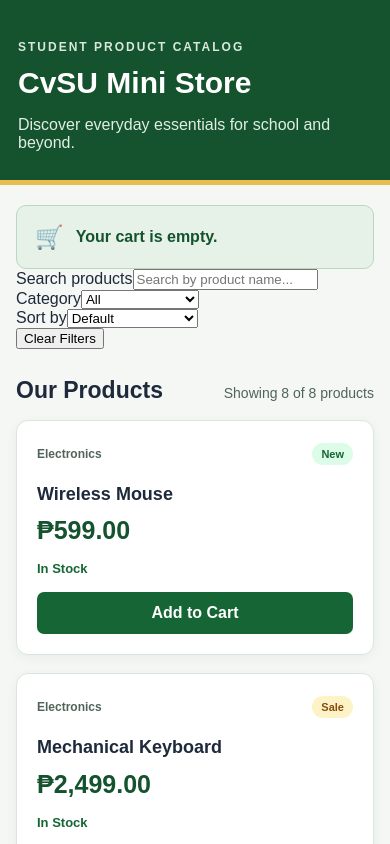
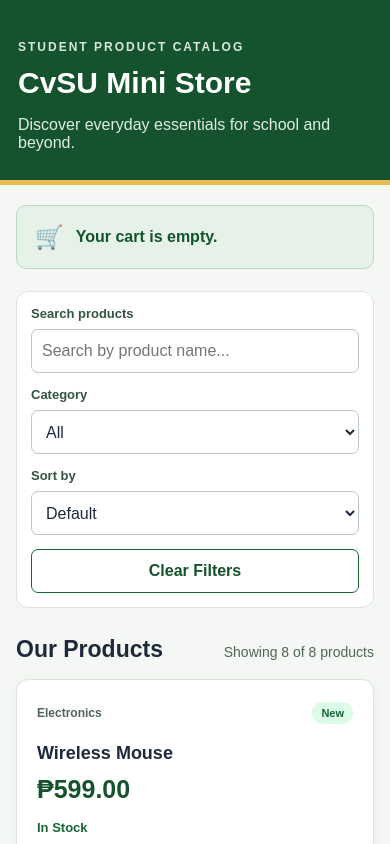
Before and after one commit to DimaculanganKateLynn2-2/Lab-4-product-catalog, a React (Vite) app: page / in a window 390 px wide. Shown: the top 844 px of the page. Built offline with nearby package versions, Linux system fonts and the light colour scheme.

Commit message:
Style responsive search controls and empty results

```diff
--- a/src/App.css
+++ b/src/App.css
@@ -148,3 +148,45 @@ footer {
   .store-header { padding: 28px 18px; }
   .container { padding: 20px 16px 32px; }
 }
+
+/* Lab 4: controlled search and filter controls */
+.search-bar {
+  display: grid;
+  grid-template-columns: minmax(0, 1.5fr) minmax(0, 1fr) minmax(0, 1.2fr) auto;
+  align-items: end;
+  gap: 14px;
+  margin-top: 22px;
+  padding: 18px;
+  background: #fff;
+  border: 1px solid #dbe5dc;
+  border-radius: 12px;
+}
+.filter-field { display: flex; flex-direction: column; gap: 8px; min-width: 0; }
+.filter-field label { font-size: 13px; font-weight: bold; color: #345443; }
+.filter-field input, .filter-field select {
+  width: 100%; min-width: 0; height: 44px; padding: 9px 10px;
+  border: 1px solid #b9c9bd; border-radius: 7px;
+  background: white; color: #1e293b; font: inherit;
+}
+.clear-button {
+  min-height: 44px; padding: 10px 15px;
+  border: 1px solid #166534; border-radius: 7px;
+  color: #14532d; background: white; font: inherit;
+  font-weight: bold; cursor: pointer;
+}
+.clear-button:hover { background: #e6f2e8; }
+.filter-field input:focus-visible, .filter-field select:focus-visible,
+.clear-button:focus-visible { outline: 3px solid #b7791f; outline-offset: 2px; }
+.empty-state {
+  padding: 48px 20px; text-align: center; background: white;
+  border: 1px dashed #b9c9bd; border-radius: 12px;
+}
+.empty-state h2 { margin: 0 0 10px; font-size: 21px; }
+.empty-state p { color: #52645a; margin: 0 0 20px; }
+@media (max-width: 850px) {
+  .search-bar { grid-template-columns: repeat(2, minmax(0, 1fr)); }
+}
+@media (max-width: 520px) {
+  .search-bar { grid-template-columns: 1fr; padding: 14px; }
+  .section-heading { flex-wrap: wrap; }
+}
```
